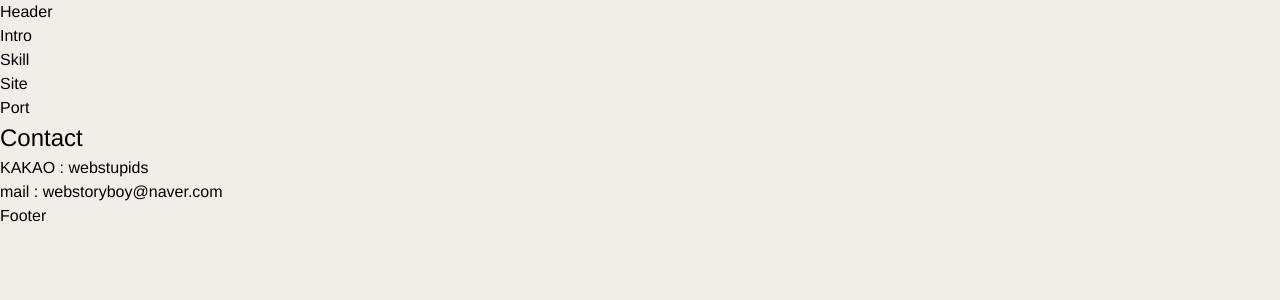
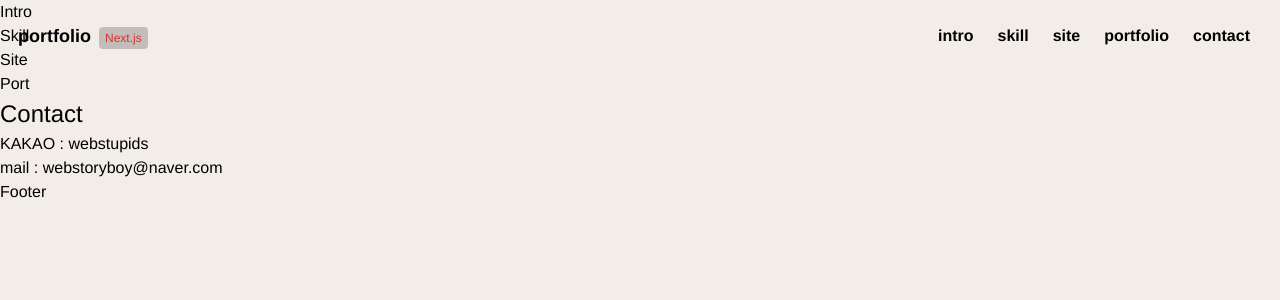
Before and after one commit to yun-narae/learn-next-portfolio, a Next.js app: page / in a window 1280 px wide. Shown: the top 300 px of the page. Built offline with nearby package versions, Linux system fonts and the light colour scheme; a web font is replaced by a local one.

Commit message:
헤더 완료

```diff
--- a/src/assets/scss/section/_header.scss
+++ b/src/assets/scss/section/_header.scss
@@ -0,0 +1,145 @@
+@use "../setting/mixin" as *;
+@use "../setting/functions" as *;
+
+%button-reset {
+    background-color: transparent;
+    border: none;
+}
+
+%center {
+    display: flex;
+    align-items: center;
+    justify-content: center;
+}
+
+#header {
+    position: fixed;
+    top: 0;
+    right: 0;
+    left: 0;
+    z-index: 100;
+    background-color: rgba(0, 0, 0, 0.2);;
+
+    @include laptop {
+        background-color: transparent;
+    }
+
+    .header__inner {
+        padding: rem(20px) rem(16px);
+        align-items: center;
+        justify-content: center;
+
+        @include laptop {
+            display: flex;
+            flex-direction: row;
+            justify-content: space-between;
+            padding: rem(12px) rem(18px);
+        }
+
+        .header__logo {
+            font-size: rem(18px);
+            font-weight: 800;
+            @include flex-between;
+
+            em {
+                color: #df2929;
+                font-weight: 400;
+                font-size: rem(12px);
+                padding: rem(4px) rem(6px);
+                border-radius: rem(4px);
+                background-color: rgba(0, 0, 0, 0.2);;
+                margin-left: rem(8px);
+                margin-bottom: rem(4px);
+            }
+        }
+
+        .header__nav {
+            text-align: center;
+            display: flex;
+            flex-direction: row;
+            justify-content: center;
+            align-items: center;
+            column-gap: rem(40px);
+            row-gap: rem(40px);
+            margin-top: rem(20px);
+            padding: 20px;
+            background-color: transparent;
+
+            // active style
+            transition: transform 0.3s ease-in-out;
+            transform: translateY(-100%);
+            position: absolute;
+            bottom: rem(1px);
+            left: 0;
+            right: 0;
+
+            // nav js
+            &.active {
+                transform: translateY(100%);
+                background-color: rgba(0, 0, 0, 0.2);;
+            }
+
+            @include laptop {
+                position: unset;
+                height: auto;
+                display: flex;
+                flex-direction: row;
+                justify-content: center;
+                align-items: center;
+                margin-top: 0;
+                transform: translateY(0%) !important;
+                padding: 0;
+            }
+
+            .menu {
+                width: 100%;
+                max-width: rem(732px);
+                word-break: keep-all;
+                display: grid;
+                row-gap: rem(12px);
+                @include laptop {
+                    display: flex;
+                }
+
+                &__list {
+                    cursor: pointer;
+                    @include laptop {
+                        margin: 0px;
+                    }
+
+                    &__link {
+                        display: block;
+                        padding: rem(12px);
+                        border-radius: rem(6px);
+                        font-size: rem(16px);
+                        font-weight: 600;
+                        &:hover {
+                            background-color: rgba(0, 0, 0, 0.2);;
+                        }
+                    }
+                }
+            }
+        }
+    }
+
+    .btn-box {
+        cursor: pointer;
+        position: absolute;
+        top: rem(14px);
+        right: rem(16px);
+        font-size: rem(14px);
+        width: rem(40px);
+        height: rem(40px);
+        border-radius: 100%;
+        font-weight: 600;
+        @extend %button-reset, %center;
+
+        &:hover {
+            background-color: rgba(0, 0, 0, 0.2);;
+        }
+        @include laptop {
+            display: none;
+        }
+    }
+
+}
--- a/src/components/Header.jsx
+++ b/src/components/Header.jsx
@@ -1,9 +1,92 @@
-import React from 'react'
+import React, { useState, useRef, useEffect } from "react";
+import { headerNav } from "../constants";
 
 const Header = () => {
+  const [isActive, setIsActive] = useState(false); // 햄버거 메뉴 열림/닫힘 상태
+  const btnRef = useRef(null); // 햄버거 버튼 참조
+  const navItemRefs = useRef([]); // nav 리스트 항목들 참조
+  const [isSmallViewport, setIsSmallViewport] = useState(window.innerWidth <= 1020); // 1020px 뷰포트 너비 확인용 상태
+
+  // 뷰포트 크기 변경 감지
+  useEffect(() => {
+    const handleResize = () => {
+      setIsSmallViewport(window.innerWidth <= 1020);
+    };
+
+    window.addEventListener("resize", handleResize);
+    return () => window.removeEventListener("resize", handleResize);
+  }, []);
+
+  const toggleMenu = () => {
+    setIsActive(!isActive);
+  };
+
+  const handleKeyDown = (e) => {
+    if (e.key === "Enter") {
+      toggleMenu();
+    }
+  };
+
+  // 메뉴 열림/닫힘 시 포커스 이동
+  useEffect(() => {
+    if (isActive) {
+      // 메뉴가 열렸을 때 nav의 첫 번째 항목으로 포커스 이동
+      navItemRefs.current[0]?.focus();
+    } else if (!isActive && btnRef.current) {
+      // 메뉴가 닫히면 햄버거 버튼으로 포커스 이동
+      btnRef.current.focus();
+    }
+  }, [isActive]);
+
   return (
-    <div>Header</div>
-  )
-}
+    <header id="header" role="banner">
+      <div className="header__inner">
+        {/* 로고 */}
+        <h1 className="header__logo">
+          <a href="/" tabIndex="0">
+            portfolio<em>Next.js</em>
+          </a>
+        </h1>
 
-export default Header
+        {/* 네비게이션 */}
+        <nav
+          className={`header__nav ${isActive ? "active" : ""}`}
+          role="navigation"
+          aria-label="메인 메뉴"
+        >
+          <ul className="menu">
+            {headerNav.map((nav, key) => (
+              <li className="menu__list" key={key}>
+                <a
+                  className="menu__list__link"
+                  href={nav.url}
+                  tabIndex={isSmallViewport && !isActive ? "-1" : "0"} // 뷰포트가 작고 메뉴가 닫힌 경우 포커스 제외
+                  ref={(el) => (navItemRefs.current[key] = el)} // 각 항목 참조 저장
+                >
+                  {nav.title}
+                </a>
+              </li>
+            ))}
+          </ul>
+        </nav>
+
+        {/* 햄버거 버튼 */}
+        <div
+          className="btn-box"
+          id="headerToggle"
+          role="button"
+          tabIndex="0"
+          aria-expanded={isActive ? "true" : "false"}
+          aria-controls="primary-menu"
+          onClick={toggleMenu}
+          onKeyDown={handleKeyDown}
+          ref={btnRef} // 햄버거 버튼 참조
+        >
+          <span>{isActive ? "햄" : "버거"}</span>
+        </div>
+      </div>
+    </header>
+  );
+};
+
+export default Header;
```
